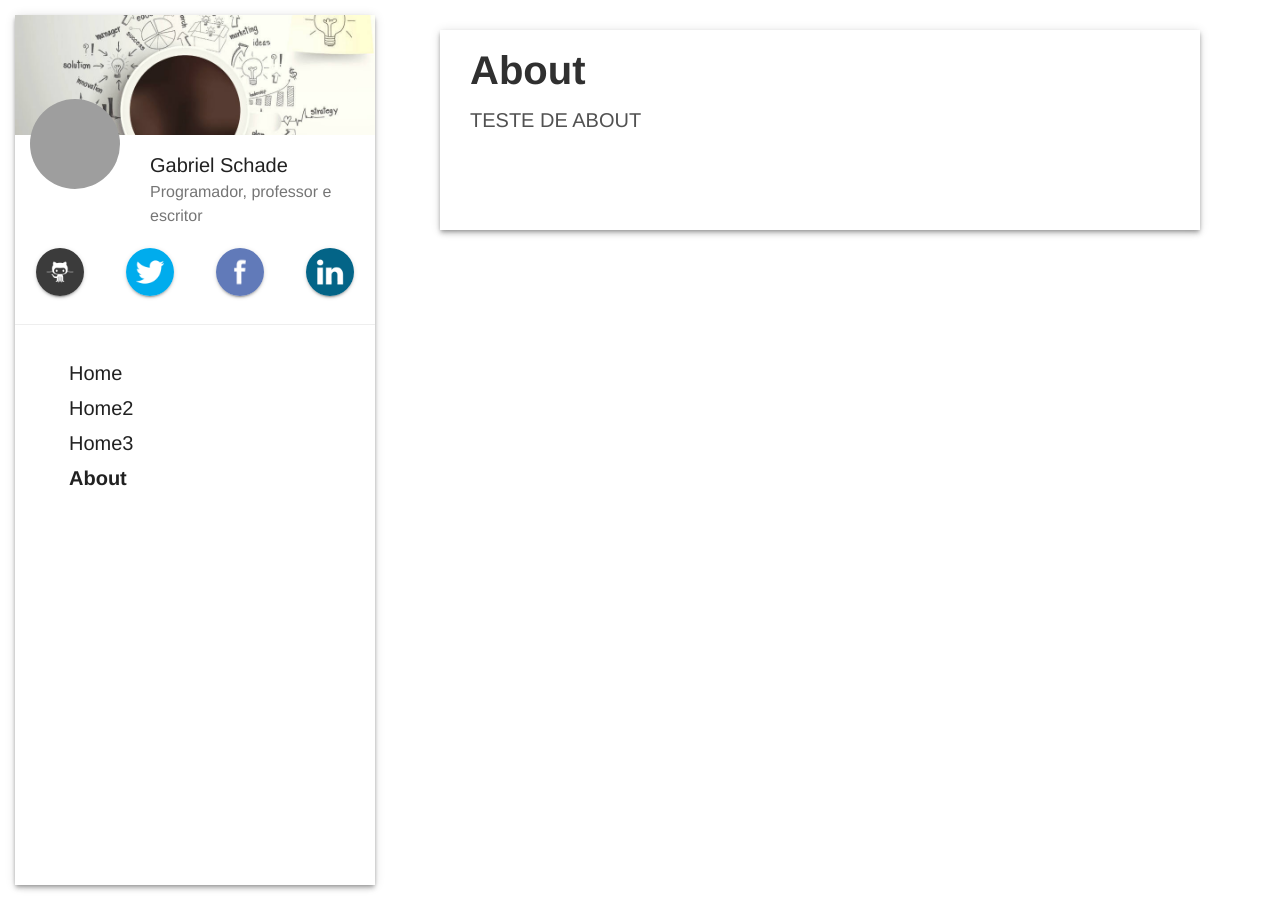
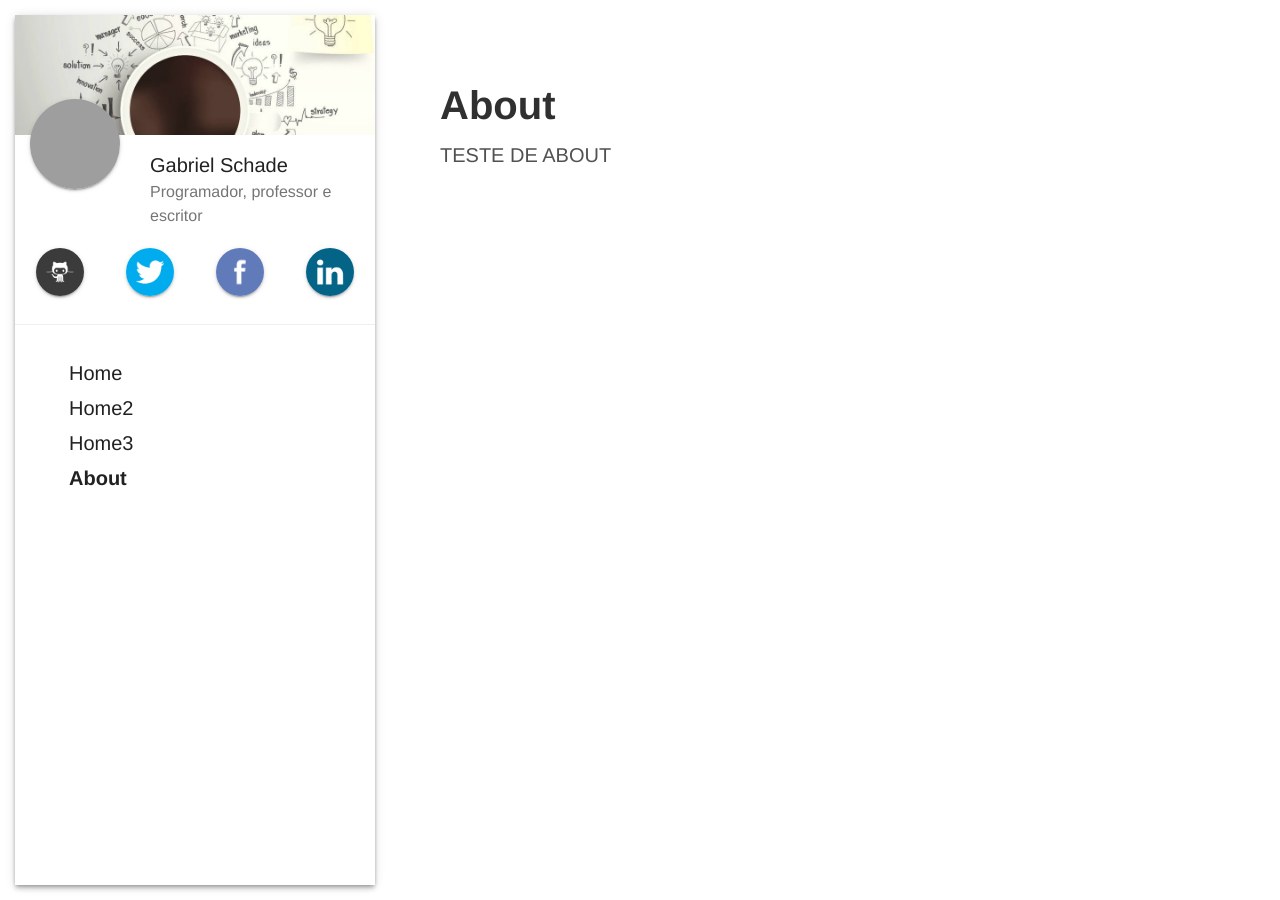
Before and after one commit to gabrielschade/gabrielschade.github.io, a Jekyll site: the page built from about.md, in a window 1280 px wide. Built offline with Jekyll 4.4.1, drawn with Linux system fonts in a browser that asks for light colours; nearby versions of some CDN libraries; comment, search, counter and statistics services are not loaded; grey boxes are pictures that could not be loaded.

Commit message:
layout ajuste

```diff
--- a/_includes/sidebar.html
+++ b/_includes/sidebar.html
@@ -7,7 +7,7 @@
   <div class="row mid-image-container">
     <div class="col s4">
         <img src="https://avatars3.githubusercontent.com/u/3276580?v=4&amp;u=454f9f40621e24e60e9d2c0d026ea05eba10287d&amp;s=400" alt=""
-      class="circle responsive-img activator card-profile-image mid-image">
+      class="circle icon z-depth-1 responsive-img activator card-profile-image mid-image">
 
     </div>
     <div class="col s8 margin-top-15">
@@ -52,7 +52,7 @@
   <div class="container sidebar-sticky">
 
     <nav class="sidebar-nav transparent-nav">
-      <a class="sidebar-nav-item{% if page.url == https://gabrielschade.github.io/ %} active{% endif %}" href="/{{ site.baseurl }}">
+      <a class="sidebar-nav-item{% if page.url == site.baseurl %} active{% endif %}" href="/{{ site.baseurl }}">
         <span class="accent-text">Home</span>
       </a>
       <a class="sidebar-nav-item{% if page.url == site.baseurl %} active{% endif %}" href="/{{ site.baseurl }}">
--- a/_layouts/default.html
+++ b/_layouts/default.html
@@ -7,7 +7,7 @@
 
     {% include sidebar.html %}
 
-    <div class="content container content-card z-depth-2">
+    <div class="content container">
       {{ content }}
     </div>
 {% include scripts.html %}
```
Also changed, not shown: index.md (+1 -1 lines).
